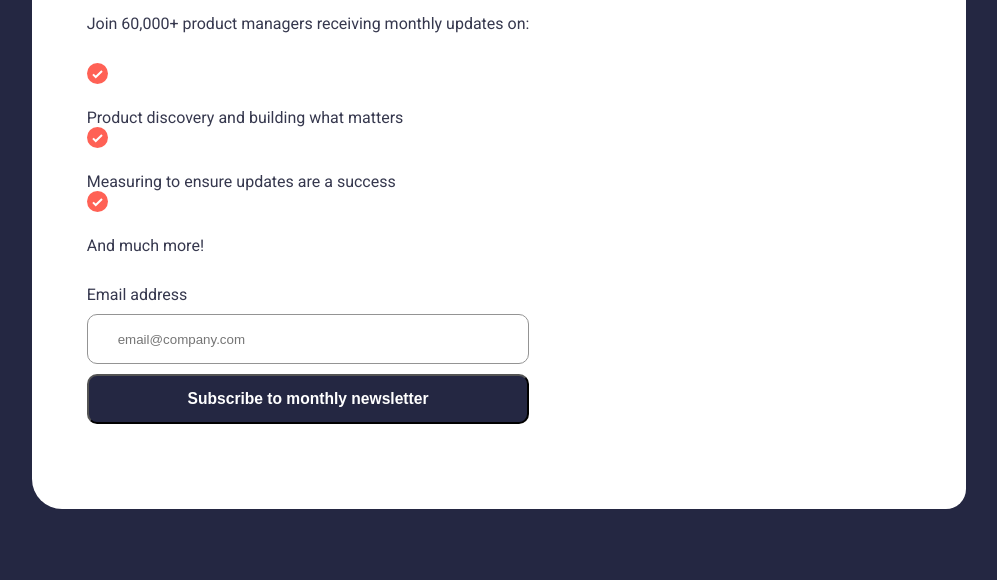
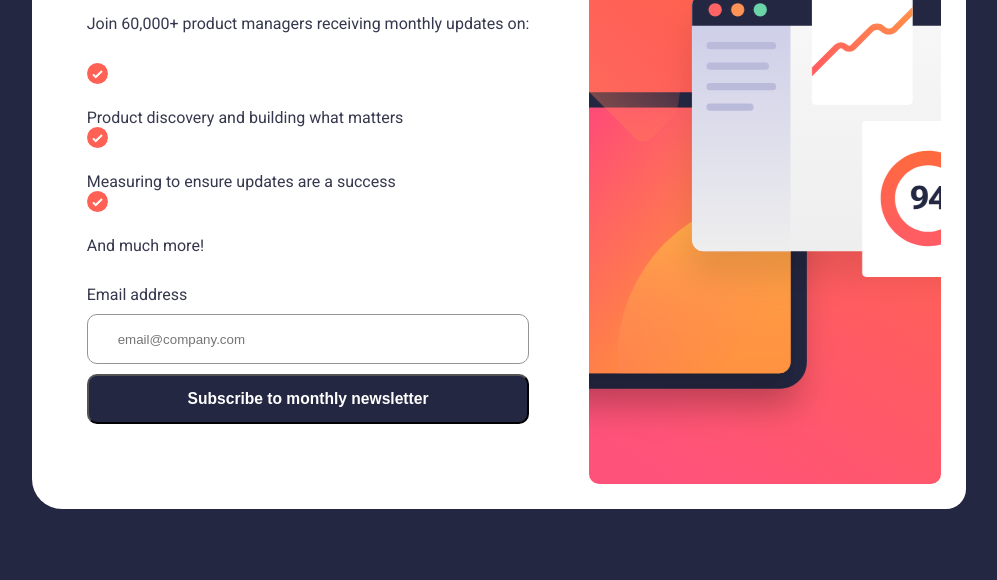
Before and after one commit to AnjulAryal/NewsLetter, a plain HTML site: page index.html in a window 1280 px wide. Shown: the part 220-800 px from the top of the page, without its empty margins (141-1138 px from the left). Drawn offline with Linux system fonts and the light colour scheme; the site is published under a folder, as on GitHub Pages, so addresses that start at the root find nothing.

Commit message:
Second update

```diff
--- a/CSS/style.css
+++ b/CSS/style.css
@@ -95,7 +95,7 @@ button:hover{
     .img1{
         grid-column:2/3;
         grid-row: 1/3;
-        background-image: url('/assets/images/illustration-sign-up-desktop.svg');
+        background-image: url('../assets/images/illustration-sign-up-desktop.svg');
         border-radius: 10px;
     }
 
```
